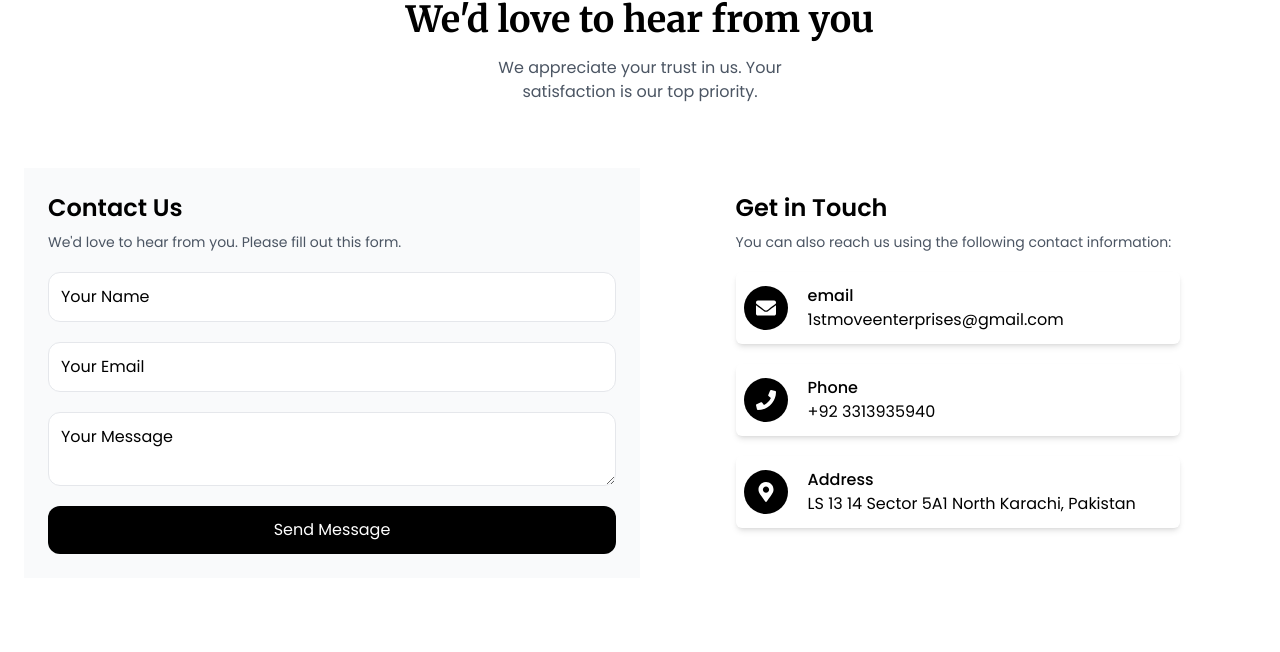
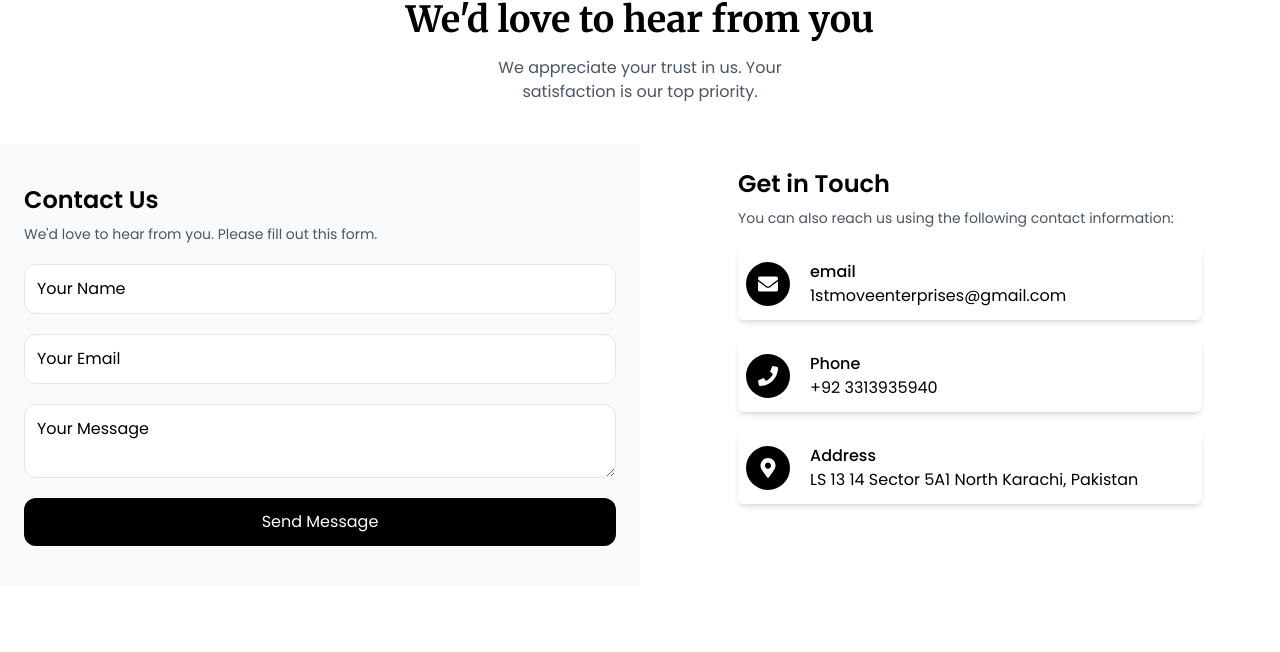
Before and after one commit to hajratariqi/1stMoveEnterprises, a React (Create React App) app: page / in a window 1280 px wide. Shown: the part 2628-3280 px from the top of the page. Built offline with nearby package versions, Linux system fonts and the light colour scheme.

Commit message:
fix issue

```diff
--- a/src/Components/ContactUs.jsx
+++ b/src/Components/ContactUs.jsx
@@ -31,8 +31,8 @@ const ContactUs = ({id}) => {
             <h1 className='font-merriweather text-center font-bold  text-3xl md:text-4xl '>We'd love to hear from you </h1>
             <p className='text-gray-600 text-center md:max-w-xs mx-auto mt-4'>We appreciate your trust in us. Your satisfaction is our top priority.</p>
 
-            <div className="flex md:flex-row flex-col gap-5 justify-center mt-10 p-6">
-                <div className='md:w-2/4 bg-gray-50 md:p-6 py-10'>
+            <div className="flex md:flex-row flex-col gap-5 justify-center mt-10">
+                <div className='md:w-2/4 bg-gray-50 p-6 py-10'>
                     <h2 className='text-2xl font-semibold mb-2'>Contact Us</h2>
                     <p className='text-sm text-gray-600'>We'd love to hear from you. Please fill out this form.</p>
                     <input type="text" name="name" className='block border w-full mt-5 p-3 bg-white placeholder:text-black rounded-xl' placeholder='Your Name'/>
```
